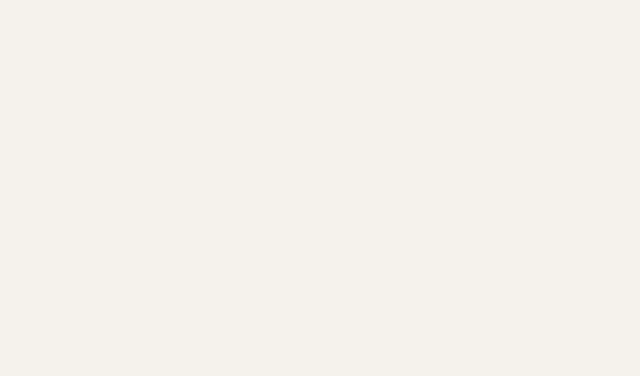
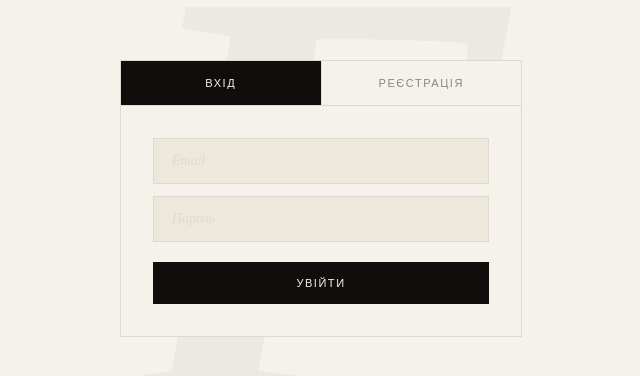
Before and after one commit to dawabodnar/focusflow, a React (Vite) app: page /auth in a window 1280 px wide. Before the commit this address had no page. Shown: the part 210-586 px from the top of the page, without its empty margins (319-959 px from the left). Built offline with nearby package versions, Linux system fonts and the light colour scheme.

Commit message:
add auth page with email/password login

```diff
--- a/src/App.jsx
+++ b/src/App.jsx
@@ -1,6 +1,7 @@
 import { BrowserRouter, Routes, Route } from "react-router-dom";
 import PomodoroTodoApp from "./PomodoroTodoApp";
 import Home from "./Home";
+import Auth from "./Auth";
 
 export default function App() {
     return (
@@ -8,6 +9,7 @@ export default function App() {
             <Routes>
                 <Route path="/" element={<Home />} />
                 <Route path="/app" element={<PomodoroTodoApp />} />
+                <Route path="/auth" element={<Auth />} />
             </Routes>
         </BrowserRouter>
     )
--- /dev/null
+++ b/src/Auth.css
@@ -0,0 +1,93 @@
+.auth-page {
+  min-height: 100vh;
+  display: flex;
+  align-items: center;
+  justify-content: center;
+  background: var(--paper);
+  position: relative;
+  overflow: hidden;
+}
+.auth-bg-letter {
+  position: absolute;
+  inset: 0;
+  display: flex;
+  align-items: center;
+  justify-content: center;
+  font-family: 'Playfair Display', serif;
+  font-size: 600px;
+  font-weight: 900;
+  font-style: italic;
+  color: rgba(15, 14, 12, 0.04);
+  pointer-events: none;
+  user-select: none;
+}
+.auth-card {
+  width: 100%;
+  max-width: 400px;
+  border: 1px solid var(--border);
+  background: var(--paper);
+  position: relative;
+  z-index: 1;
+}
+.auth-tabs {
+  display: flex;
+  border-bottom: 1px solid var(--border);
+}
+.auth-tab {
+  flex: 1;
+  background: none;
+  border: none;
+  padding: 16px;
+  font-family: 'Instrument Sans', sans-serif;
+  font-size: 11px;
+  font-weight: 500;
+  letter-spacing: 0.14em;
+  text-transform: uppercase;
+  color: var(--muted);
+  cursor: pointer;
+  border-right: 1px solid var(--border);
+}
+.auth-tab:last-child { border-right: none; }
+.auth-tab.active {
+  background: var(--ink);
+  color: var(--paper);
+}
+.auth-form {
+  padding: 32px;
+  display: flex;
+  flex-direction: column;
+  gap: 12px;
+}
+.auth-input {
+  background: var(--warm);
+  border: 1px solid var(--border);
+  outline: none;
+  padding: 14px 18px;
+  font-family: 'Playfair Display', serif;
+  font-size: 14px;
+  font-style: italic;
+  color: var(--ink);
+  width: 100%;
+  box-sizing: border-box;
+}
+.auth-input::placeholder { color: var(--border); }
+.auth-input:focus { border-color: var(--ink); }
+.auth-error {
+  font-size: 12px;
+  color: var(--accent);
+  padding: 8px 0;
+}
+.auth-submit {
+  background: var(--ink);
+  color: var(--paper);
+  border: none;
+  padding: 15px;
+  font-family: 'Instrument Sans', sans-serif;
+  font-size: 11px;
+  font-weight: 500;
+  letter-spacing: 0.14em;
+  text-transform: uppercase;
+  cursor: pointer;
+  margin-top: 8px;
+}
+.auth-submit:hover { background: var(--accent); }
--- /dev/null
+++ b/src/Auth.jsx
@@ -0,0 +1,100 @@
+import { useState } from "react";
+import { useNavigate } from "react-router-dom";
+import "./Auth.css";
+
+export default function Auth() {
+    const [isLogin, setIsLogin] = useState(true);
+    const [name, setName] = useState("");
+    const [email, setEmail] = useState("");
+    const [password, setPassword] = useState("");
+    const [error, setError] = useState("");
+    const navigate = useNavigate();
+
+    const API_URL = "https://focusflow-1-xxwp.onrender.com/api/auth";
+
+    const handleSubmit = async () => {
+        setError("");
+        if (!email || !password || (!isLogin && !name)) {
+            setError("Заповніть всі поля");
+            return;
+        }
+
+        const endpoint = isLogin ? "/login" : "/register";
+        const body = isLogin ? { email, password } : { name, email, password };
+
+        try {
+            const res = await fetch(`${API_URL}${endpoint}`, {
+                method: "POST",
+                headers: { "Content-Type": "application/json" },
+                body: JSON.stringify(body),
+            });
+            const data = await res.json();
+
+            if (!res.ok) {
+                setError(data.error || "Помилка");
+                return;
+            }
+
+            localStorage.setItem("credential", data.token);
+            localStorage.setItem("userId", data.userId);
+            localStorage.setItem("userName", data.name);
+
+            navigate("/app", { state: { credential: data.token, userId: data.userId } });
+        } catch (err) {
+            console.error(err);
+            setError("Помилка з'єднання з сервером");
+        }
+    };
+
+    return (
+        <div className="auth-page">
+            <div className="auth-bg-letter">F</div>
+            <div className="auth-card">
+                <div className="auth-tabs">
+                    <button
+                        className={`auth-tab ${isLogin ? "active" : ""}`}
+                        onClick={() => { setIsLogin(true); setError(""); }}
+                    >
+                        Вхід
+                    </button>
+                    <button
+                        className={`auth-tab ${!isLogin ? "active" : ""}`}
+                        onClick={() => { setIsLogin(false); setError(""); }}
+                    >
+                        Реєстрація
+                    </button>
+                </div>
+
+                <div className="auth-form">
+                    {!isLogin && (
+                        <input
+                            className="auth-input"
+                            placeholder="Ім'я"
+                            value={name}
+                            onChange={(e) => setName(e.target.value)}
+                        />
+                    )}
+                    <input
+                        className="auth-input"
+                        placeholder="Email"
+                        type="email"
+                        value={email}
+                        onChange={(e) => setEmail(e.target.value)}
+                    />
+                    <input
+                        className="auth-input"
+                        placeholder="Пароль"
+                        type="password"
+                        value={password}
+                        onChange={(e) => setPassword(e.target.value)}
+                        onKeyDown={(e) => e.key === "Enter" && handleSubmit()}
+                    />
+                    {error && <div className="auth-error">{error}</div>}
+                    <button className="auth-submit" onClick={handleSubmit}>
+                        {isLogin ? "Увійти" : "Зареєструватись"}
+                    </button>
+                </div>
+            </div>
+        </div>
+    );
+}
--- a/src/Home.css
+++ b/src/Home.css
@@ -300,3 +300,20 @@ padding: 0px 74px 0px;
   letter-spacing: 0.04em;
   line-height: 1.6;
 }
+.btn-login {
+  background: var(--ink);
+  color: var(--paper);
+  border: none;
+  font-size: 12px;
+  font-weight: 500;
+  letter-spacing: 0.1em;
+  text-transform: uppercase;
+  padding: 12px 24px;
+  border-radius: 2px;
+  cursor: pointer;
+  transition: background 0.25s;
+  text-decoration: none;
+  display: inline-flex;
+  align-items: center;
+}
+.btn-login:hover { background: var(--accent); }
--- a/src/Home.jsx
+++ b/src/Home.jsx
@@ -13,7 +13,6 @@ const handleLoginSuccess = (credentialResponse) => {
         localStorage.setItem('credential', cred);
 
         try {
-        // FedCM може повертати не JWT - витягуємо userId інакше
             const parts = cred.split('.');
             if (parts.length === 3) {
                 const payload = JSON.parse(atob(parts[1].replace(/-/g, '+').replace(/_/g, '/')));
@@ -48,7 +47,9 @@ const handleLoginSuccess = (credentialResponse) => {
                                 }}
                             />
                         </div>
+
                     )}
+                    <Link to="/auth" className="btn-login">Увійти</Link>
                     {credential && (
                         <button onClick={handleLogout} className="btn-logout">Вийти</button>
                     )}
```
Lines whose indentation alone changed are shown as unchanged.
